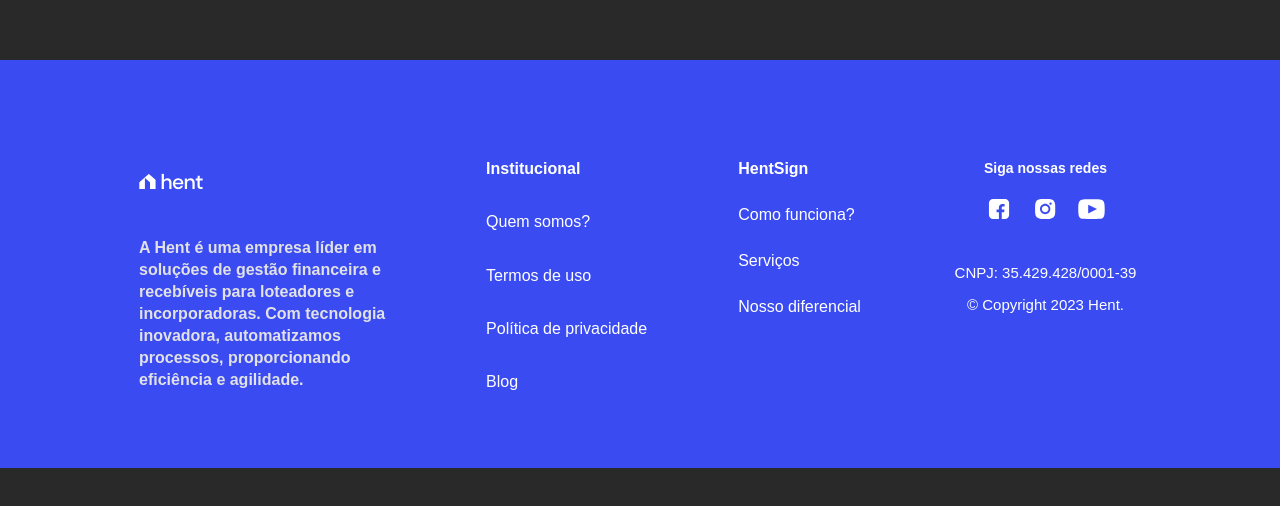
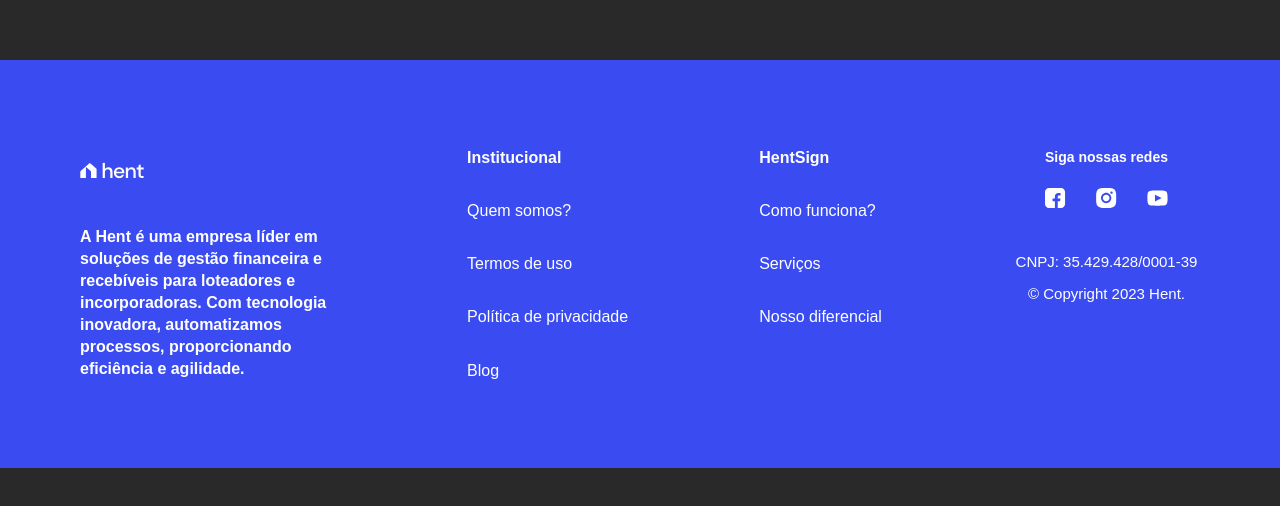
Before and after one commit to citi-onboarding/PTA-Hent, a Next.js app in the folder client/: page / in a window 1280 px wide. Shown: the part 136-642 px from the top of the page. Built offline with nearby package versions, Linux system fonts and the light colour scheme.

Commit message:
Falta apenas deixar a logo no tamanho correto

```diff
--- a/client/src/pages/Footer/index.tsx
+++ b/client/src/pages/Footer/index.tsx
@@ -9,8 +9,10 @@
                 <TextAndLogo>
                     <HentLogo src={Hent.src} alt="Logo-hent"></HentLogo>
                     <BoxText>
-                        A Hent é uma empresa líder em soluções de gestão financeira e recebíveis para loteadores e incorporadoras. Com tecnologia inovadora,
-                        automatizamos processos, proporcionando eficiência e agilidade.
+                        <p>
+                            A Hent é uma empresa líder em soluções de gestão financeira e recebíveis para loteadores e incorporadoras. Com tecnologia inovadora,
+                            automatizamos processos, proporcionando eficiência e agilidade.
+                        </p>
                     </BoxText>
                 </TextAndLogo>
 
@@ -30,9 +32,9 @@
                 <Media>
                     <h4>Siga nossas redes</h4>
                     <BoxMedias>
-                        <Social src={Facebook.src} alt="Facebook-logo"></Social>
-                        <Social src={Instagram.src} alt="Instagram-logo"></Social>
-                        <Social src={Youtube.src} alt="Youtube-logo"></Social>
+                        <Social type="button"><img src={Facebook.src} alt="Facebook"></img></Social>
+                        <Social type="button"><img src={Instagram.src} alt="Instagram"></img></Social>
+                        <Social type="button"><img src={Youtube.src} alt="Youtube"></img></Social>
                     </BoxMedias>
                     <HentInfo>
                         <p>CNPJ: 35.429.428/0001-39 © Copyright 2023 Hent.</p>
--- a/client/src/pages/Footer/style.ts
+++ b/client/src/pages/Footer/style.ts
@@ -1,14 +1,16 @@
 import styled from "styled-components";
 
+//  Footer total
 export const FooterPage = styled.div`
     display: flex;
     align-items: center;
-    align content: center;
-    justify-content: space-around;
+    justify-content: center;
     width: 100%;
+    height: 408px;
     background-color: #3A4CF1;
 `;
 
+// Div que contém as informações presentes no footer
 export const MainContent = styled.div`
     display: flex;
     justify-content: space-between;
@@ -16,35 +18,34 @@
 
     width: 1120px;
     height: 231px;
-    margin-top: 100px;
-    margin-left: 139px;
-    margin-right: 141px;
-    margin-bottom: 77px;
 `;
 
+// Caixa onde fica o texto que explica o que é a Hent.
 export const BoxText = styled.div`
-    display: flex;
-    flex-flow: row wrap;
-    // background-color: green;
     height: 154px;
     width: 256px;
-    font-size: 16px;
-    font-weight: 700;
-    line-height: 22px;
+    p {
+        margin: 0;
+        font-size: 16px;
+        font-weight: 700;
+        line-height: 22px;
+        color: white;
+    }
 `;
 
 export const HentLogo = styled.img`
     width: 171px;
     height: 43px;
+    margin-bottom: 34px;
 `;
 
 export const TextAndLogo = styled.div`
     display: flex;
     height: 100%;
-    flex-direction: column;
-    justify-content: space-between;
+    flex-flow: column wrap;
 `;
 
+// Topico institucional
 export const BoxTopic1 = styled.div`
     display: flex;
     flex-direction: column;
@@ -65,13 +66,16 @@
     }
 `;
 
+// HentSign
+// OBS: Coloquei 2 divs diferentes para os tópicos por causa do espaçamento entre cada texto, para ficar o mais próximo possível do protótipo.
 export const BoxTopic2 = styled.div`
     display: flex;
     flex-direction: column;
-    gap: 28px;
+    gap: 35px;
     height: 100%;
 
     a {
+        display: inline-block;
         font-size: 16px;
         font-weight: 400;
         color: white;
@@ -85,6 +89,20 @@
     }
 `;
 
+// Div que engloba as redes sociais da Hent e suas informações.
+export const Media = styled.div`
+    display: flex;
+    flex-direction: column;
+    align-items: center;
+
+    h4 {
+        color: white;
+        font-size: 14px;
+        font-weight: 700;
+    }
+`;
+
+// Informações sobre a Hent.
 export const HentInfo = styled.div`
     display: flex;
     flex-flow: row wrap;
@@ -97,18 +115,7 @@
     }
 `;
 
-export const Media = styled.div`
-    display: flex;
-    flex-direction: column;
-    align-items: center;
-
-    h4 {
-        color: white;
-        font-size: 14px;
-        font-weight: 700;
-    }
-`;
-
+// Redes sociais da Hent.
 export const BoxMedias = styled.div`
     display: flex;
     justify-content: space-between;
@@ -118,7 +125,13 @@
     padding-bottom: 34px;
 `;
 
-export const Social = styled.img`
+export const Social = styled.button`
     height: 20px;
-    width: 20.06px;
+    width: 21px;
+    background-color: rgba(0,0,0,0);
+    border: none;
+    img {
+        width: 100%;
+        height: 100%;
+    }
 `;
```
